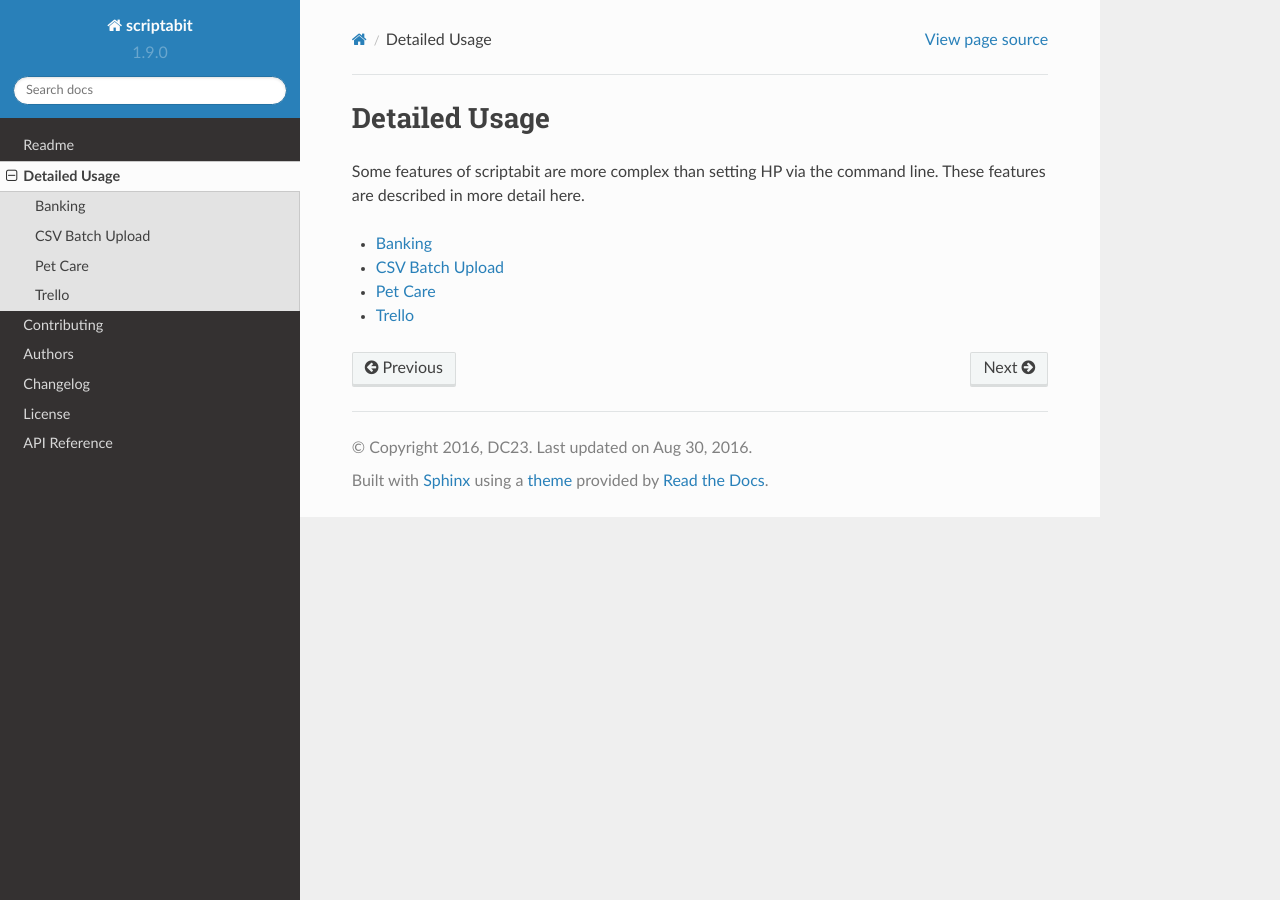
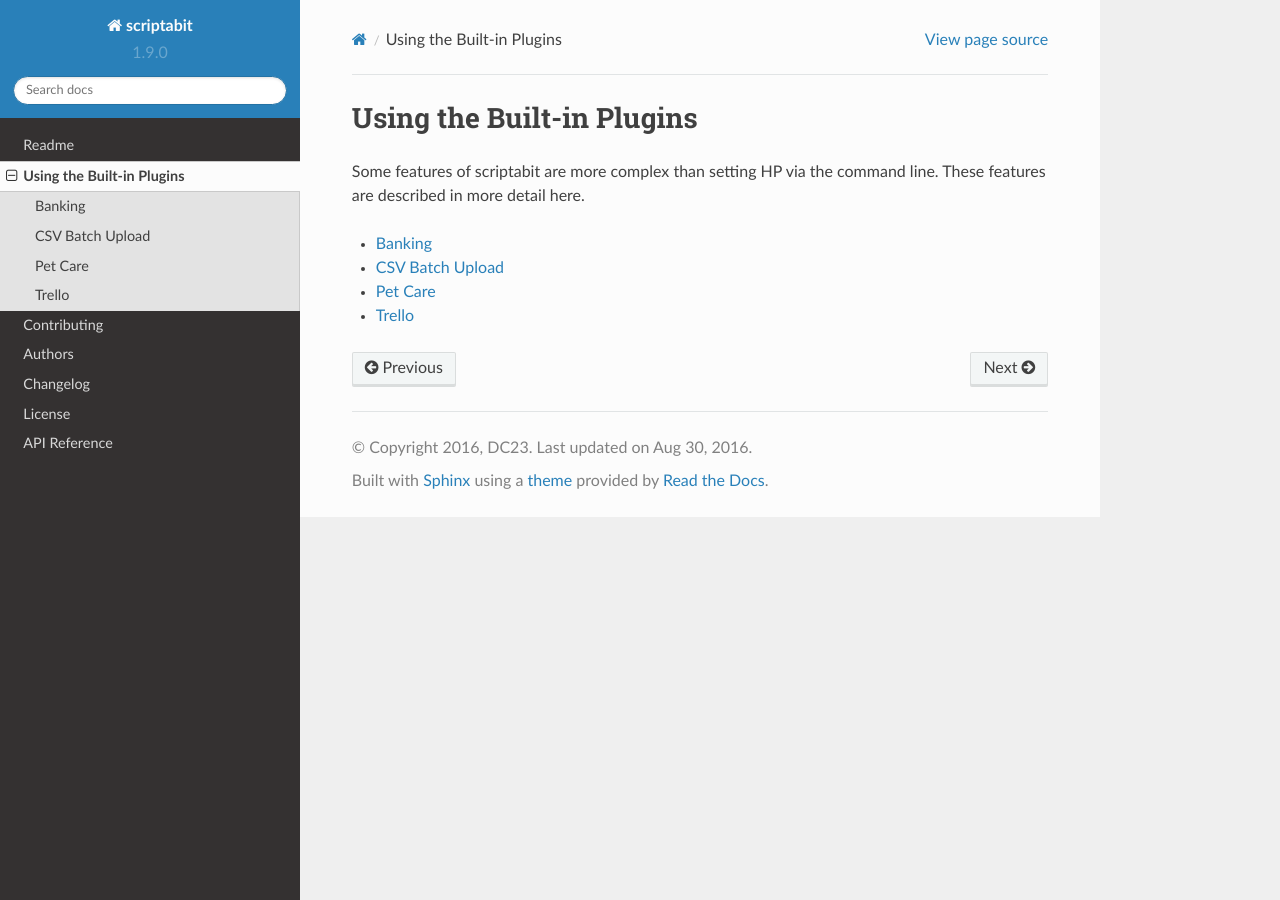
Before and after one commit to DC23/scriptabit, a Sphinx documentation site: the page built from docs/usage/index.rst, in a window 1280 px wide. Built offline with Sphinx 7.4.7 and the Read the Docs theme 2.0.0, drawn with Linux system fonts in a browser that asks for light colours.

Commit message:
renamed detailed usage section

```diff
--- a/docs/usage/index.rst
+++ b/docs/usage/index.rst
@@ -1,7 +1,7 @@
 .. _detailed-usage:
 
-Detailed Usage
---------------
+Using the Built-in Plugins
+--------------------------
 
 Some features of scriptabit are more complex than setting HP via the command
 line. These features are described in more detail here.
```
